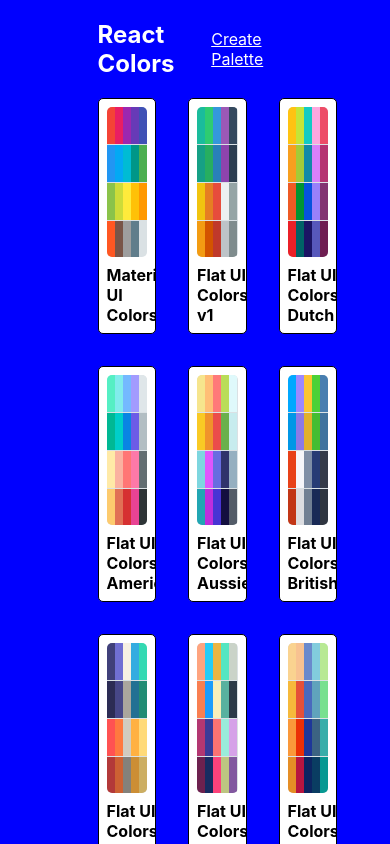
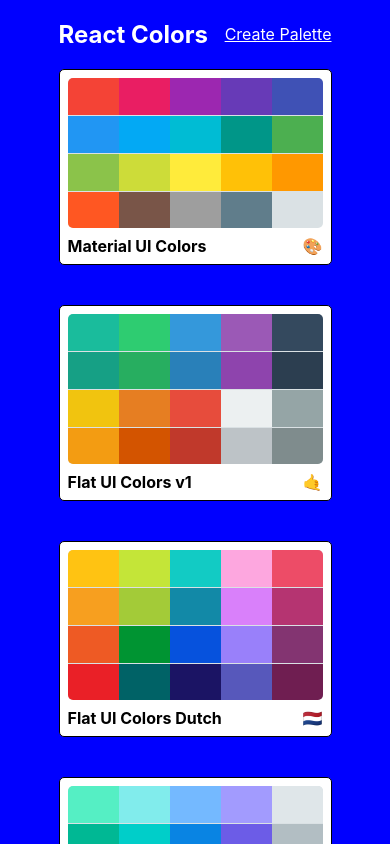
Before and after one commit to branaust/reactcolorpicker, a React (Create React App) app: page / in a window 390 px wide. Shown: the top 844 px of the page. Built offline with nearby package versions, Linux system fonts and the light colour scheme.

Commit message:
Make Palette List Responsive

```diff
--- a/src/styles/PaletteListStyles.js
+++ b/src/styles/PaletteListStyles.js
@@ -1,3 +1,6 @@
+/* eslint-disable */
+import sizes from './sizes'
+
 export default {
     root: {
         backgroundColor: "blue",
@@ -12,6 +15,12 @@
         alignItems: "flex-start",
         flexDirection: "column",
         flexWrap: "wrap",
+        [sizes.down("lg")]: {
+            width: "80%"
+        },
+        [sizes.down("xs")]: {
+            width: "70%"
+        },
 
     },
     nav: {
@@ -31,6 +40,13 @@
         width: "100%",
         display: "grid",
         gridTemplateColumns: "repeat(3, 30%)",
-        gridGap: "2rem"
+        gridGap: "2.5rem",
+
+        [sizes.down("sm")]: {
+            gridTemplateColumns: "repeat(2, 50%)"
+        },
+        [sizes.down("xs")]: {
+            gridTemplateColumns: "1fr"
+        },
     }
 }
```
Also changed, not shown: 1 other file (tests, documents, lock files or other folders).
